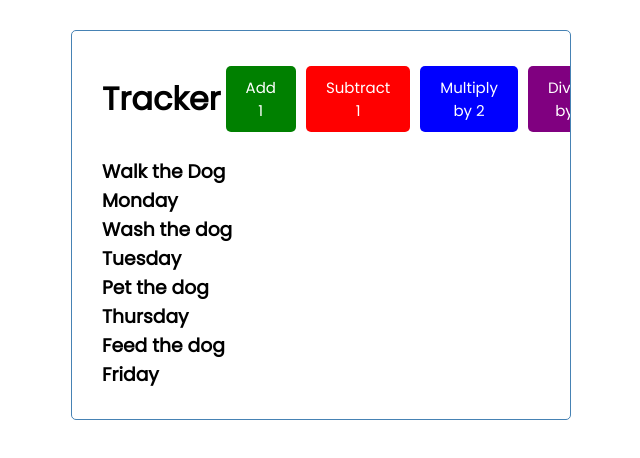
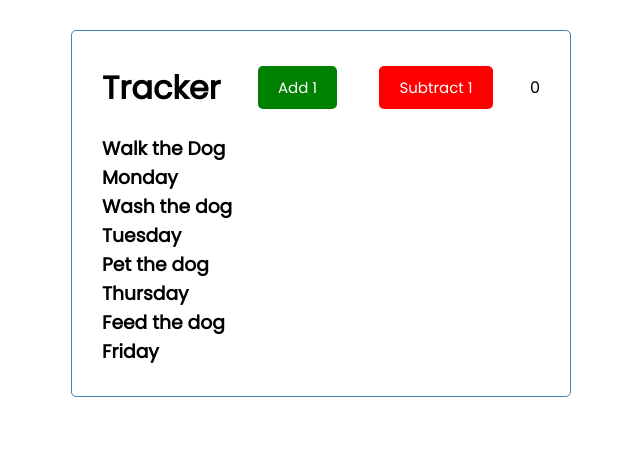
Before and after one commit to abbo-1/TimeManagementApp, a React (Create React App) app: page / in a window 1280 px wide. Shown: the top 458 px of the page, without its empty margins (319-959 px from the left). Built offline with nearby package versions, Linux system fonts and the light colour scheme.

Commit message:
global state play

```diff
--- a/src/App.js
+++ b/src/App.js
@@ -1,15 +1,44 @@
 import Header from './components/Header'
 import Tasks from './components/Tasks'
-
+import { useState } from 'react'
 
 function App() {
 // const name = 'Space Pharoh'
   // const x = true
 
+  const [tasks, setTasks] = useState([
+      {
+          id: 1,
+          text: 'Walk the Dog',
+          day: 'Monday',
+          reminder: true,
+      },
+      {
+          id: 1,
+          text: 'Wash the dog',
+          day: 'Tuesday',
+          reminder: true,
+      },
+      {
+          id: 1,
+          text: 'Pet the dog',
+          day: 'Thursday',
+          reminder: false,
+      },
+      {
+          id: 1,
+          text: 'Feed the dog',
+          day: 'Friday',
+          reminder: true,
+      },
+      ]
+  )
+
+
   return (
     <div className="container">
       <Header title='Tracker'/>
-      <Tasks />
+      <Tasks tasks={tasks} />
 
     {/* <h1> Does {name} own space </h1> */}
     {/* <h1> {x ? 'Yes' : 'No'} </h1> */}
--- a/src/components/Header.js
+++ b/src/components/Header.js
@@ -19,14 +19,6 @@ const Header = ({title}) => {
         setCounter(counter - 1);
     }
 
-    const multiply2 = () => {
-        setCounter(counter * 2)
-    }
-
-    const divide2 = () => {
-        setCounter(counter / 2)
-    }
-
     return (
         <header className='header'>
 
@@ -34,8 +26,6 @@ const Header = ({title}) => {
 
             <Button color='green' text='Add 1' onClick = {addition}></Button>
             <Button color='red' text='Subtract 1' onClick = {subtraction}></Button>
-            <Button color='blue' text='Multiply by 2' onClick = {multiply2}></Button>
-            <Button color='purple' text='Divide by 2' onClick = {divide2}></Button>
 
             <p>{counter}</p>
 
--- a/src/components/Tasks.js
+++ b/src/components/Tasks.js
@@ -1,44 +1,14 @@
-const tasks = [
-    {
-        id: 1,
-        text: 'Walk the Dog',
-        day: 'Monday',
-        reminder: true,
-    },
-    {
-        id: 1,
-        text: 'Wash the dog',
-        day: 'Tuesday',
-        reminder: true,
-    },
-    {
-        id: 1,
-        text: 'Pet the dog',
-        day: 'Thursday',
-        reminder: false,
-    },
-    {
-        id: 1,
-        text: 'Feed the dog',
-        day: 'Friday',
-        reminder: true,
-    },
 
-]
-
-const Tasks = () => {
+const Tasks = ({ tasks }) => {
     return (
-    <div>
         <>
         {tasks.map((task) => (
         <h3 key={tasks.id}>
-            {task.text}<br/>
+        {task.text}<br/>
         {task.day}</h3>
 
         ))}
         </>
-    </div>
-    )
-}
+    )}
 
 export default Tasks
```
Also changed, not shown: 1 other file (tests, documents, lock files or other folders).
